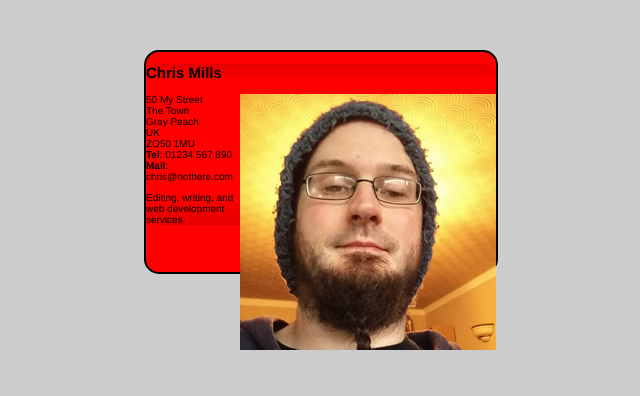
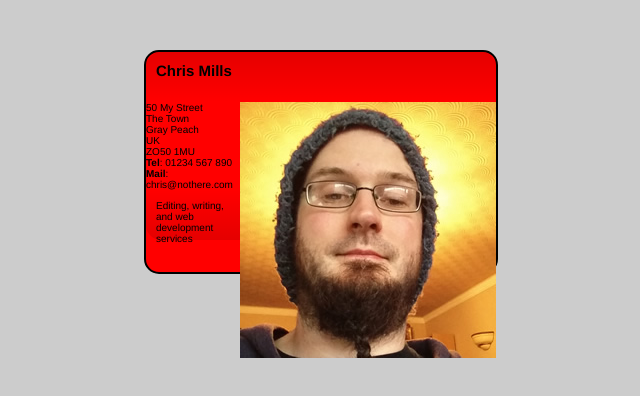
Before and after one commit to mohit-chauhan-stackpro/Assessment-2-CSS, a plain HTML site: page index.html in a window 1280 px wide. Shown: the whole page, without its empty margins (319-959 px from the left). Drawn offline with Linux system fonts and the light colour scheme.

Commit message:
added height and padding to header and footer and m-0

```diff
--- a/style.css
+++ b/style.css
@@ -40,5 +40,14 @@ html {
   border: 0.2em solid black;
   border-radius: 1.5em;
 }
+header,
+footer {
+  height: 30px;
+  padding: 1em;
+}
+h2,
+p {
+  margin: 0;
+}
 
 /* Rulesets to be matched up with selectors */
```
